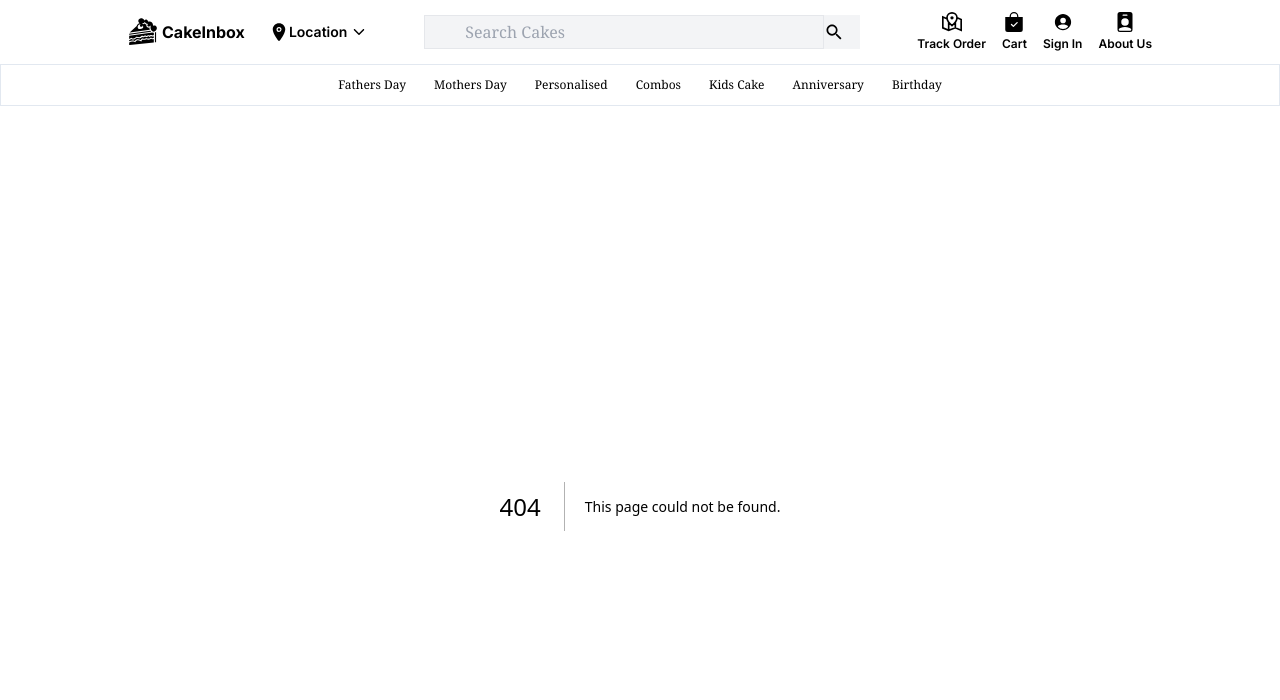
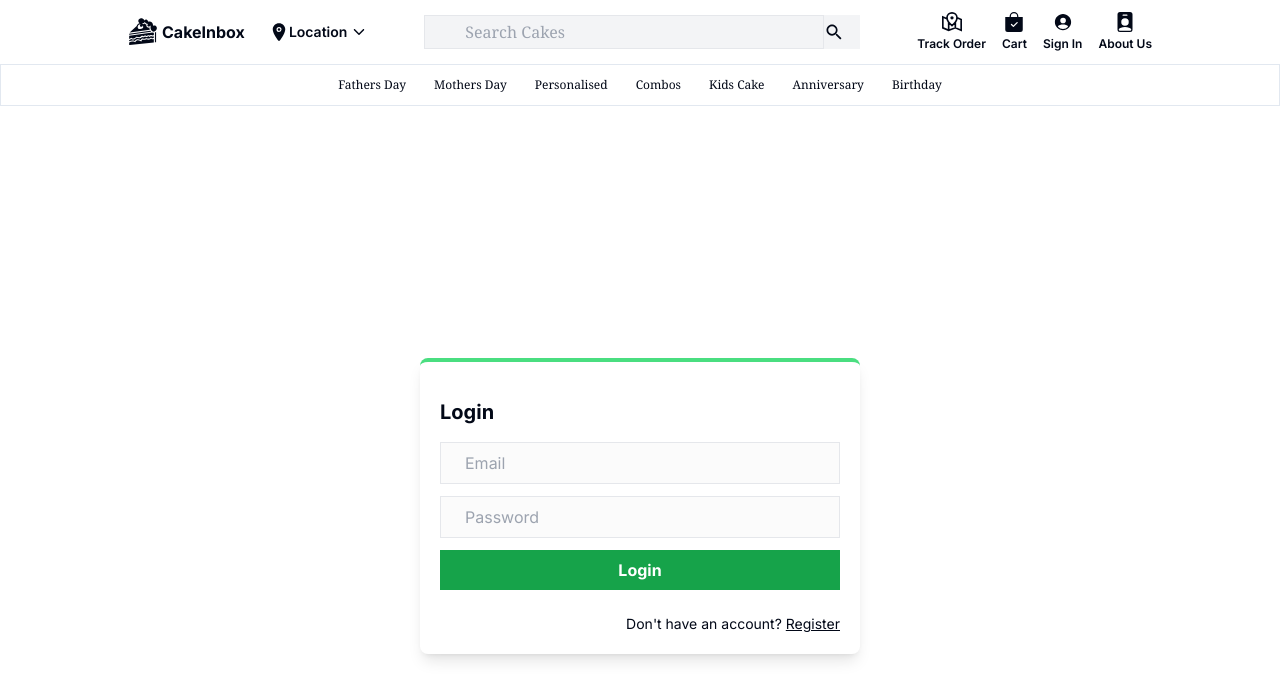
Before and after one commit to tapasranjanpatra/cakeinbox, a Next.js app: page /auth2 in a window 1280 px wide. Before the commit this address had no page. Shown: the top 700 px of the page. Built offline with nearby package versions, Linux system fonts and the light colour scheme.

Commit message:
login part done

```diff
--- /dev/null
+++ b/app/Providers.tsx
@@ -0,0 +1,18 @@
+// "use client";
+// import {SessionProvider} from "next-auth/react";
+
+// export const AuthProvider=({children})=>{
+//     return <SessionProvider>{children}</SessionProvider>;
+// };
+"use client";
+
+import { SessionProvider } from "next-auth/react";
+import { ReactNode } from "react";
+
+interface AuthProviderProps {
+  children: ReactNode;
+}
+
+export const AuthProvider = ({ children }: AuthProviderProps) => {
+  return <SessionProvider>{children}</SessionProvider>;
+};
--- /dev/null
+++ b/app/api/auth/[...nextauth]/route.tsx
@@ -0,0 +1,52 @@
+import { connectMongoDB } from "@/lib2/mongodb";
+import User from "@/models/user";
+import NextAuth, { NextAuthOptions } from "next-auth";
+import CredentialsProvider from "next-auth/providers/credentials";
+import bcrypt from "bcryptjs";
+
+export const authOptions: NextAuthOptions = {
+  providers: [
+    CredentialsProvider({
+      name: "credentials",
+      credentials: {},
+      async authorize(credentials) {
+        if (!credentials) {
+          throw new Error("Credentials not provided");
+        }
+
+        const { email, password } = credentials as { email: string, password: string };
+
+        try {
+          await connectMongoDB();
+          const user = await User.findOne({ email });
+
+          if (!user) {
+            return null;
+          }
+
+          const passwordsMatch = await bcrypt.compare(password, user.password);
+
+          if (!passwordsMatch) {
+            return null;
+          }
+
+          return user;
+        } catch (error) {
+          console.log("Error: ", error);
+          return null;
+        }
+      },
+    }),
+  ],
+  session: {
+    strategy: "jwt",
+  },
+  secret: process.env.NEXTAUTH_SECRET,
+  pages: {
+    signIn: "/auth2",
+  },
+};
+
+const handler = NextAuth(authOptions);
+
+export { handler as GET, handler as POST };
--- a/app/api/auth2/[...nextauth2]/route.tsx
+++ /dev/null
@@ -1,13 +0,0 @@
-import NextAuth from "next-auth/next";
-import { CredentialsProviderType } from "next-auth/providers/credentials";
-
-const authOptions={
-    providers:[
-        CredentialsProvider({
-            name:"credentials",
-            credentials:{},
-            async authorize(credentials){
-            }
-        })
-    ]
-}
--- a/app/layout.tsx
+++ b/app/layout.tsx
@@ -3,6 +3,7 @@ import { Inter } from "next/font/google";
 import "./globals.css";
 import Navbar from "@/components/Navbar";
 import Navbar2 from "@/components/Navbar2";
+import { AuthProvider } from "./Providers";
 
 const inter = Inter({ subsets: ["latin"] });
 
@@ -26,7 +27,10 @@ export default function RootLayout({
             <Navbar />
           </header>
           <Navbar2 />
-          <main>{children}</main>
+          <AuthProvider>
+            {children}
+          </AuthProvider>
+
         </div>
       </body>
     </html>
--- a/components/LoginForm.tsx
+++ b/components/LoginForm.tsx
@@ -1,21 +1,79 @@
+"use client";
+
 import Link from "next/link";
+import { useState } from "react";
+import { signIn } from "next-auth/react";
+import { useRouter } from "next/navigation";
 
-export default function LoginForm(){
-    return <div className="grid place-items-center h-screen">
-        <div className="shadow-lg p-5 rounded-lg border-t-4 border-green-400">
-            <h1 className="text-xl font-bold my-4">login</h1>
-            <form  className="flex flex-col gap-3">
-                <input type="text" placeholder="Email" />
-                <input type="text"  placeholder="Password"/>
-                <button className="bg-green-600 text-white font-bold cursor-pointer px-6 py-2">Login</button>
-                <div className="bg-red-500 text-white w-fit text-sm py-1 px-3 rounded-md mt-2 ">
-                    Error message
-                </div>
-                <Link className="text-sm mt-3 text-right " href={'/register'}>
-                Don't have an account?<span
-               className="underline" >Register</span>
-                </Link>
-            </form>
-        </div>
-        </div>;
+export default function LoginForm() {
+  const [email, setEmail] = useState("");
+  const [password, setPassword] = useState("");
+  const [error, setError] = useState("");
+
+  const router = useRouter();
+
+  const handleSubmit = async (e: any) => {
+    e.preventDefault();
+
+    try {
+      const res = await signIn("credentials", {
+        email,
+        password,
+        redirect: false,
+      });
+
+      // Handle case where res might be undefined
+      if (!res) {
+        setError("Sign-in failed. Please try again.");
+        return;
+      }
+
+      // Check for errors in the response
+      if (res.error) {
+        setError("Invalid Credentials");
+        return;
+      }
+
+      // Redirect to dashboard on successful sign-in
+      router.replace("/dashboard");
+    } catch (error) {
+      console.log(error);
+      setError("Sign-in failed. Please try again.");
+    }
+  };
+
+  return (
+    <div className="grid place-items-center h-screen">
+      <div className="shadow-lg p-5 rounded-lg border-t-4 border-green-400">
+        <h1 className="text-xl font-bold my-4">Login</h1>
+
+        <form onSubmit={handleSubmit} className="flex flex-col gap-3">
+          <input
+            onChange={(e) => setEmail(e.target.value)}
+            type="text"
+            placeholder="Email"
+            required
+          />
+          <input
+            onChange={(e) => setPassword(e.target.value)}
+            type="password"
+            placeholder="Password"
+            required
+          />
+          <button className="bg-green-600 text-white font-bold cursor-pointer px-6 py-2">
+            Login
+          </button>
+          {error && (
+            <div className="bg-red-500 text-white w-fit text-sm py-1 px-3 rounded-md mt-2">
+              {error}
+            </div>
+          )}
+
+          <Link className="text-sm mt-3 text-right" href={"/register"}>
+            Don't have an account? <span className="underline">Register</span>
+          </Link>
+        </form>
+      </div>
+    </div>
+  );
 }
--- a/components/RegisterForm.tsx
+++ b/components/RegisterForm.tsx
@@ -48,8 +48,8 @@ export default function RegisterForm() {
         const form = e.target;
         form.reset();
 
-        setError("");
-        router.push("/auth")
+
+        router.push("/auth2")
                       // Clear error on success
       } else {
         console.log("User registration failed.");
@@ -92,7 +92,7 @@ export default function RegisterForm() {
             </div>
           )}
 
-          <Link className="text-sm mt-3 text-right " href={"/auth"}>
+          <Link className="text-sm mt-3 text-right " href={"/auth2"}>
             Already have an account?<span className="underline">Login</span>
           </Link>
         </form>
--- a/package.json
+++ b/package.json
@@ -16,7 +16,7 @@
     "mongodb": "^6.8.0",
     "mongoose": "^8.5.0",
     "next": "14.2.4",
-    "next-auth": "^5.0.0-beta.19",
+    "next-auth": "^4.24.7",
     "react": "^18",
     "react-dom": "^18",
     "react-icons": "^5.2.1",
```
Also changed, not shown: app/auth2/page.tsx (renamed from app/auth/page.tsx), 1 other file (tests, documents, lock files or other folders).
